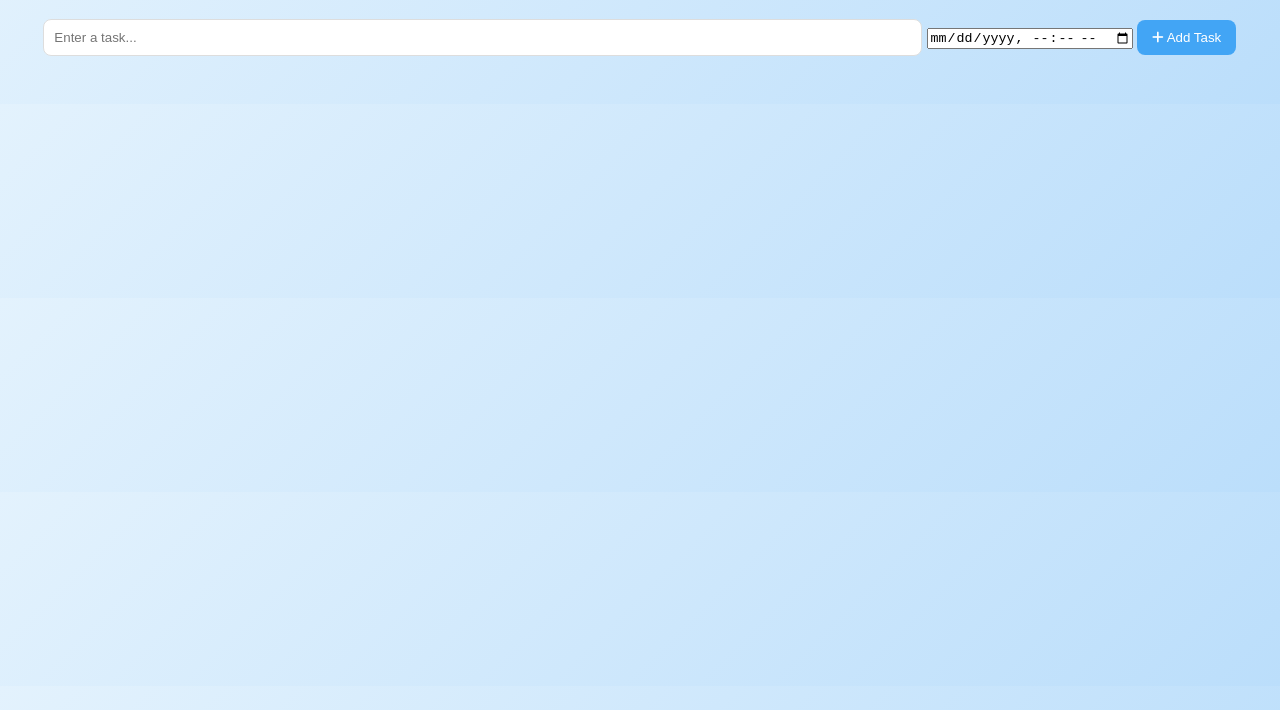
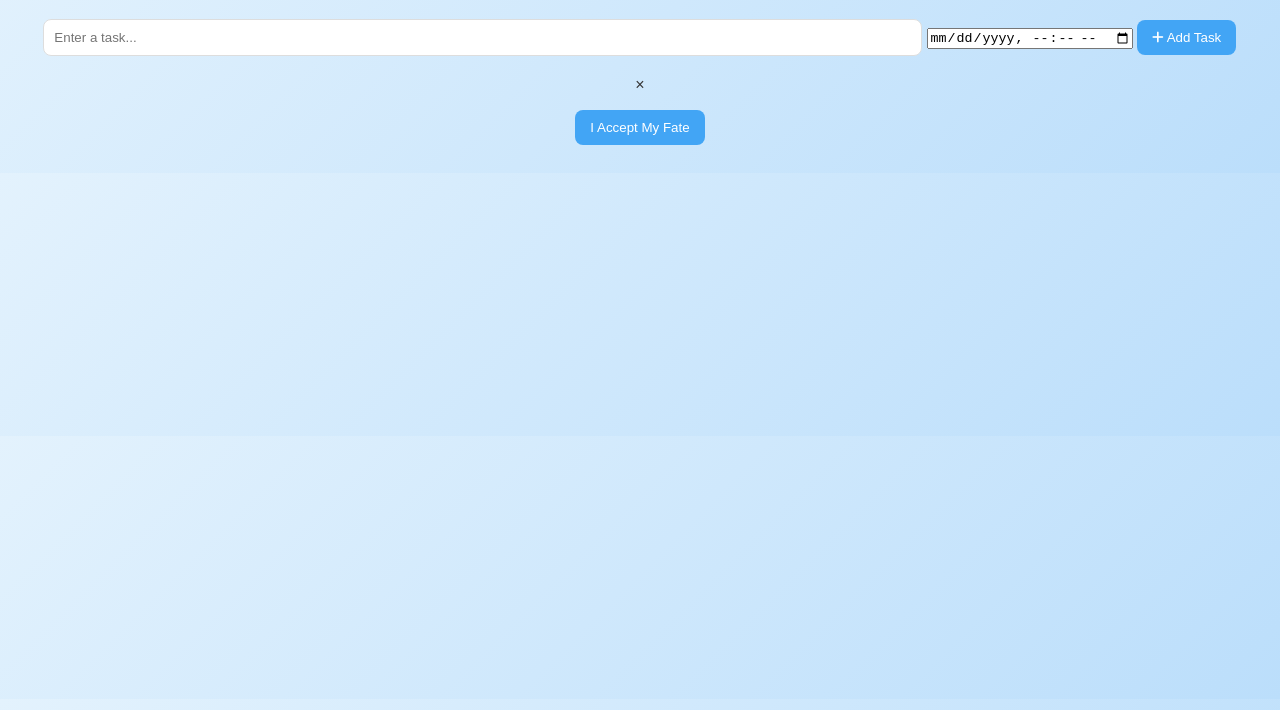
Before and after one commit to Kelvin1307/Do-or-Die, a plain HTML site: page index.html in a window 1280 px wide. Shown: the part 90-800 px from the top of the page. Drawn offline with nearby package versions, Linux system fonts and the light colour scheme; some packages are replaced by stand-ins of ours; a script that the page names is missing.

Commit message:
Update index.html

```diff
--- a/index.html
+++ b/index.html
@@ -25,6 +25,15 @@
 
         <ul id="taskList" class="task-list"></ul>
     </div>
+    <!-- Punishment Popup -->
+    <div id="punishmentModal" class="modal">
+        <div class="modal-content">
+          <span id="closePunishment" class="close">&times;</span>
+          <p id="punishmentText"></p>
+          <button id="confirmDelete">I Accept My Fate</button>
+        </div>
+    </div>
+
 
     <script src="script.js"></script>
 </body>
```
